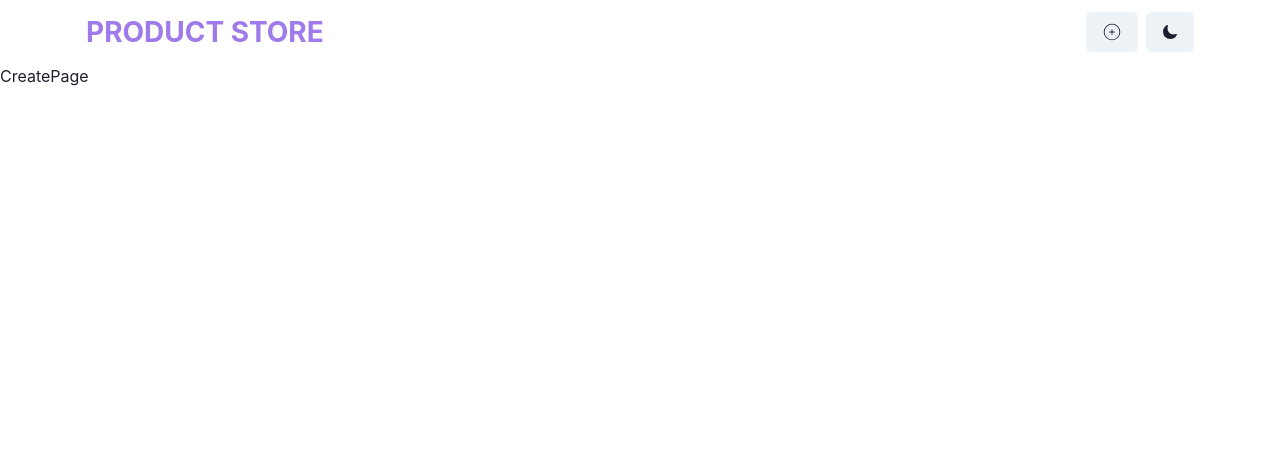
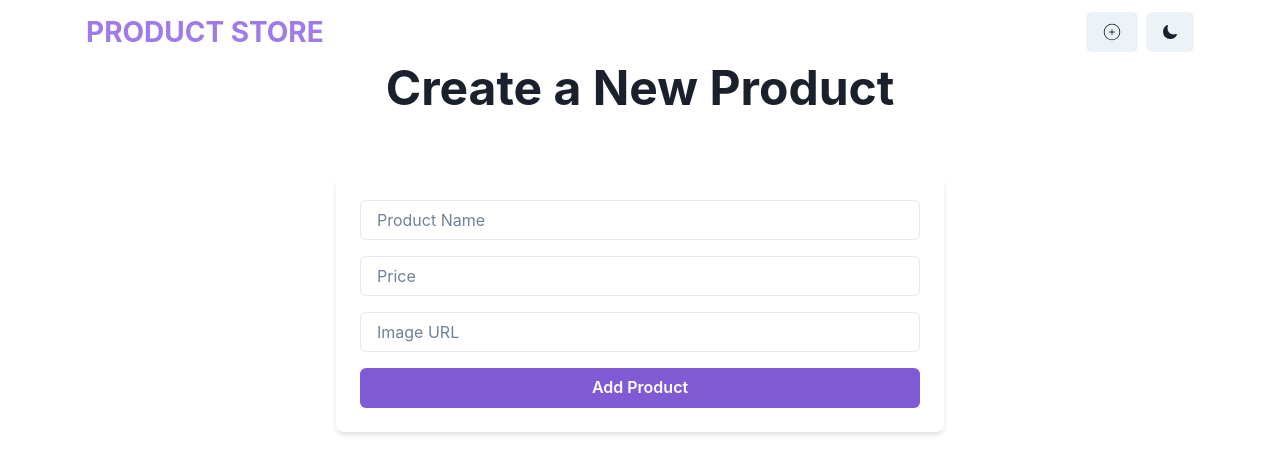
Before and after one commit to madgoat42069/generalshop, a React (Vite) app in the folder frontend/: page /create in a window 1280 px wide. Shown: the top 474 px of the page. Built offline with nearby package versions, Linux system fonts and the light colour scheme.

Commit message:
created a createPage component

```diff
--- a/frontend/package.json
+++ b/frontend/package.json
@@ -17,7 +17,8 @@
     "react": "^18.3.1",
     "react-dom": "^18.3.1",
     "react-icons": "^5.4.0",
-    "react-router-dom": "^7.1.5"
+    "react-router-dom": "^7.1.5",
+    "zustand": "^5.0.3"
   },
   "devDependencies": {
     "@eslint/js": "^9.19.0",
--- a/frontend/src/pages/CreatePage.jsx
+++ b/frontend/src/pages/CreatePage.jsx
@@ -1,8 +1,71 @@
+import { Container, VStack } from "@chakra-ui/react";
+import { useState } from "react";
+import { Box, Button, Heading, Input } from "@chakra-ui/react";
+import { useColorModeValue } from "@chakra-ui/react";
+
+
 const CreatePage = () => {
+
+    const [newProduct, setNewProduct] = useState({
+        name: "",
+        price: "",
+        image: "",
+    });
+
+    const handleAddProduct = () => {
+        console.log(newProduct);
+    }
+
     return (
-        <div>
-            CreatePage
-        </div>
+        <Container maxW={"container.sm"}>
+            <VStack
+                spacing = {8}
+            >
+                <Heading as={"h1"} size= {"2xl"} textAlign={"center"} mb={8}>
+                    Create a New Product
+                </Heading>
+
+                <Box
+                    w={"full"}
+                    bg={useColorModeValue("white", "gray.800")}
+                    p={6}
+                    rounded = {"lg"}
+                    shadow={"md"}
+                >
+                    <VStack spacing = {4}>
+                        <Input
+                            placeholder="Product Name"
+                            name = "name"
+                            value = {newProduct.name}
+                            onChange = {(e) => setNewProduct({...newProduct, name: e.target.value})}
+                        />
+
+                        <Input
+                            placeholder="Price"
+                            name = "price"
+                            type="number"
+                            value = {newProduct.price}
+                            onChange = {(e) => setNewProduct({...newProduct, price: e.target.value})}
+                        />
+
+                        <Input
+                            placeholder="Image URL"
+                            name = "image"
+                            value = {newProduct.image}
+                            onChange = {(e) => setNewProduct({...newProduct, image: e.target.value})}
+                        />
+
+                        <Button colorScheme="purple" onClick={handleAddProduct} w="full">
+                            Add Product
+                        </Button>
+
+                    </VStack>
+
+                </Box>
+
+            </VStack>
+
+        </Container>
 )}
 
 export default CreatePage;
```
Also changed, not shown: frontend/src/store/product.js (added), 1 other file (tests, documents, lock files or other folders).
